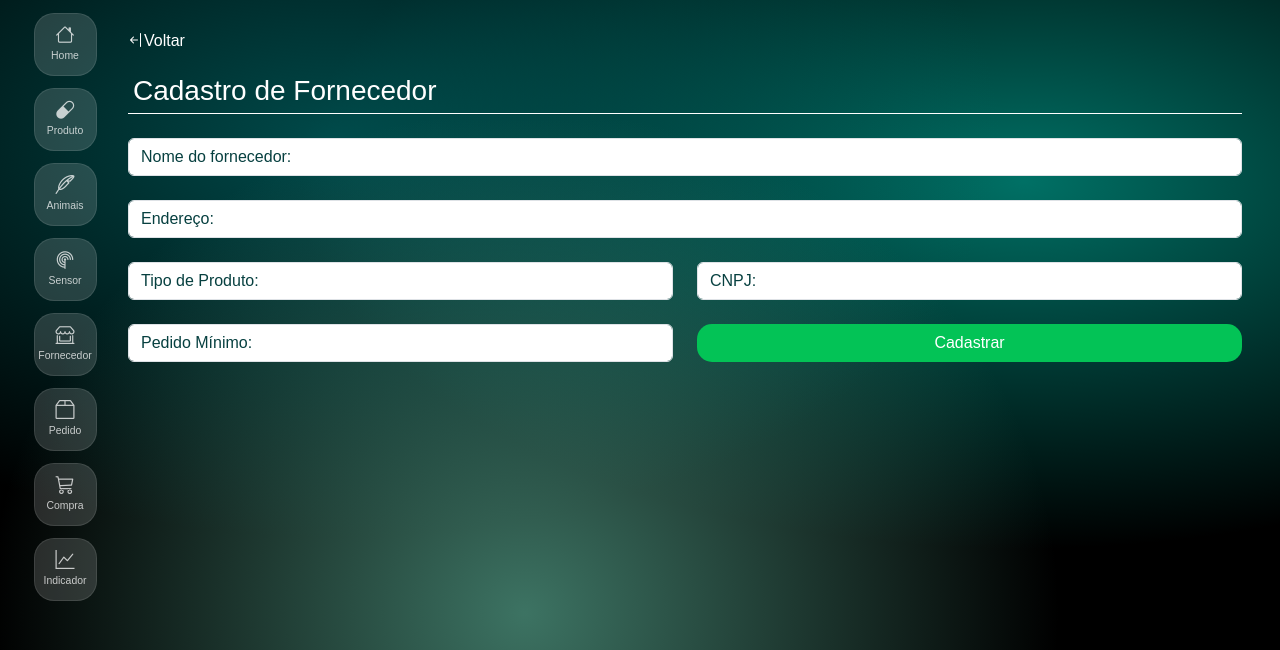
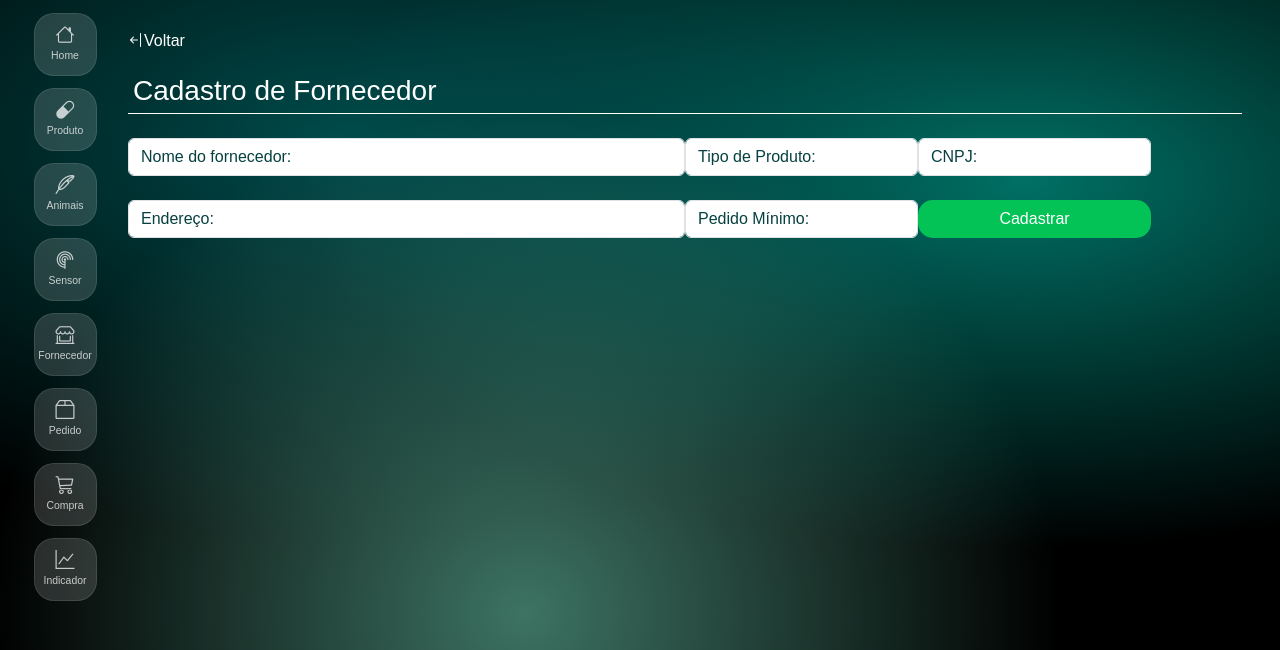
Before and after one commit to VETALLIS/Projeto, a Flask app: page /fornecedor/novo in a window 1280 px wide. Shown: the part 99-749 px from the top of the page. Run offline with Flask 3, Linux system fonts and the light colour scheme.

Commit message:
Update cadastro_fornecedor.html

```diff
--- a/templates/cadastro_fornecedor.html
+++ b/templates/cadastro_fornecedor.html
@@ -7,9 +7,9 @@
 </div>
 <h3 class="mb-4 mt-3 text-start" style="color: white; padding:5px; border-bottom:solid 1px #fff;">Cadastro de Fornecedor</h3>
 
-<form method="POST" action="{{ url_for('gravar_fornecedor') }}" class="form-sensor" style="width: 100%;">
+<form method="POST" action="{{ url_for('gravar_fornecedor') }}" class="form-sensor d-flex" style="width: 100%;">
 
-        <div class="divisao-form " style=" width: 100%;">
+        <div class="divisao-form " style=" width: 50%;">
 
             <div class="mb-4 text-start">
                 <div class="input-group">
@@ -25,7 +25,7 @@
 
         </div>
         <div class="d-flex">
-            <div class="me-4" style=" width: 100%;">
+            <div class="" style=" width: 100%;">
                 <div class="mb-4 text-start">
                     <div class="input-group">
                         <input type="text" name="fornecedor_tipo_produtos" class="form-control" placeholder="Tipo de Produto:"
```
